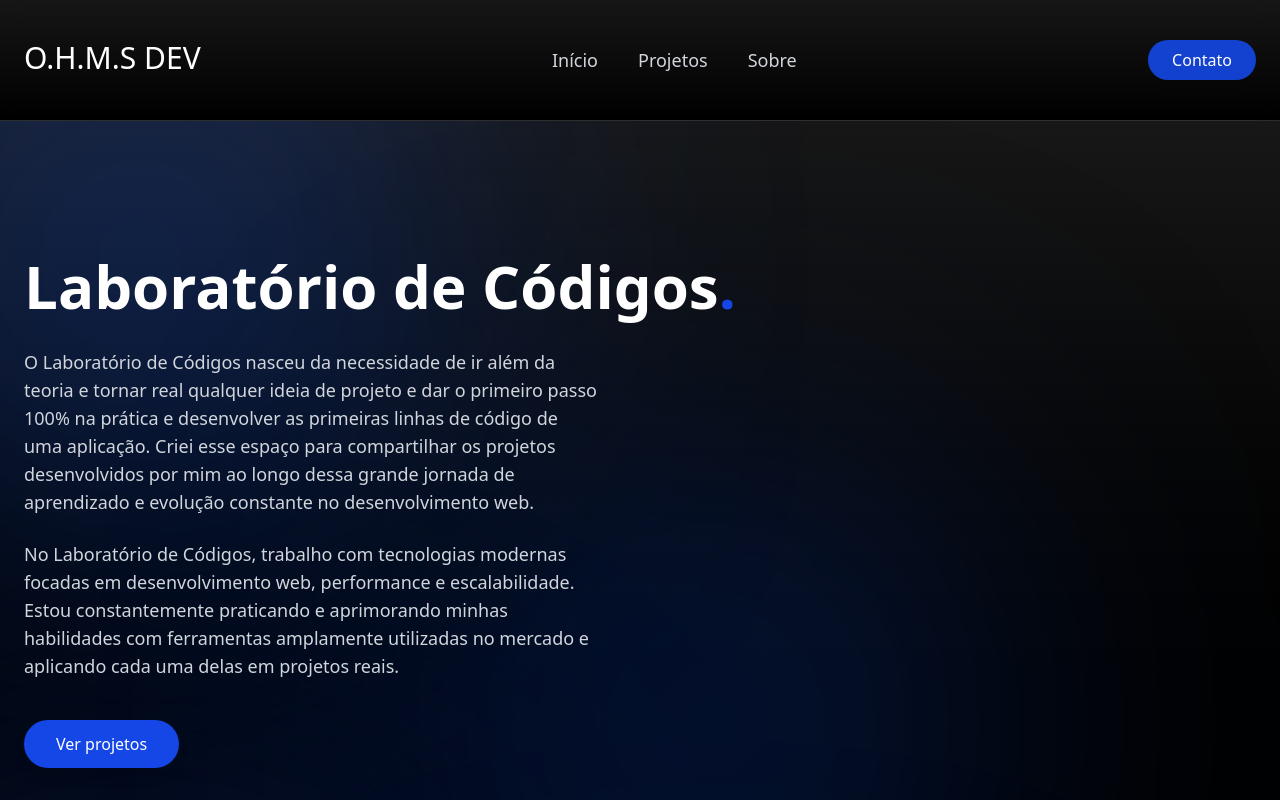
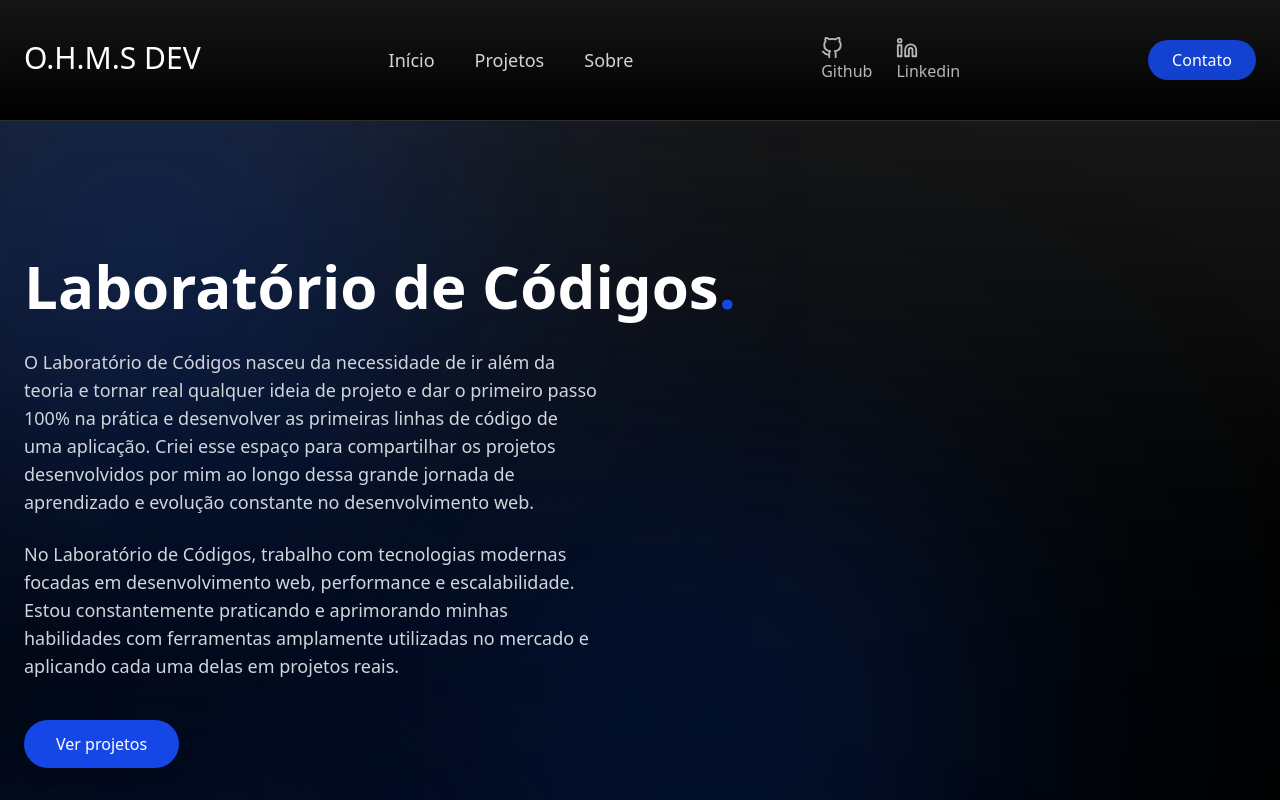
Before and after one commit to HENRYEZ97/Primeiro-projeto-meu-portf-lio, a Next.js app in the folder portfolio-octavio/: page / in a window 1280 px wide. Shown: the top 800 px of the page. Built offline with nearby package versions, Linux system fonts and the light colour scheme.

Commit message:
✅Componente das minhas redes sociais criado e importado no Header e Footer.

```diff
--- a/portfolio-octavio/app/componentes/Footer.tsx
+++ b/portfolio-octavio/app/componentes/Footer.tsx
@@ -1,8 +1,12 @@
+import RedeSocial from "./RedeSocial";
+
+
 export default function Footer() {
   return (
     <footer className="bg-gradient-to-t from-black/100 bg-black py-10 px-6 mt-20  mt-32 py-12 px-6 backdrop-blur-xl bg-black/40 border-t border-white/10">
       <div className="max-w-7xl mx-auto flex flex-col items-center gap-6">
         <h2 className="text-2xl h-30 text-center pt-10 text-white">O.H.M.S DEV</h2>
+        <RedeSocial />
         <p className="text-sm text-gray-400 text-center mt-6">
         © 2025 - Octávio Henrique — Todos os direitos reservados
         <span className="text-blue-700">.</span>
--- a/portfolio-octavio/app/componentes/Header.tsx
+++ b/portfolio-octavio/app/componentes/Header.tsx
@@ -1,5 +1,6 @@
 "use client";
 import Link from "next/link";
+import RedeSocial from "./RedeSocial";
 
 export default function Header() {
   return (
@@ -11,9 +12,9 @@ export default function Header() {
           <Link href="/#portfolio" className="hover:scale-110 transition">Projetos</Link>
           <Link href="/#sobre" className="hover:scale-110 transition">Sobre</Link>
         </nav>
-
+        <RedeSocial />
         <Link href="#contato">
-          <button className="cursor-pointer px-6 py-2 bg-blue-700/90 hover:bg-blue-600 rounded-full text-white shadow-lg hover:scale-110 transition">
+          <button className="cursor-pointer px-6 py-2 bg-blue-700/90 hover:bg-blue-600 rounded-full text-white shadow-lg transition">
             Contato
           </button>
         </Link>
--- /dev/null
+++ b/portfolio-octavio/app/componentes/RedeSocial.tsx
@@ -0,0 +1,28 @@
+"use client";
+
+import { GitHub } from "react-feather";
+import { Linkedin } from "react-feather";
+
+export default function RedeSocial () {
+    return (
+        <div className="flex items-center gap-6">
+            <a
+            href="https://github.com/HENRYEZ97"
+            target="_blank"
+            rel="noopener noreferrer"
+            className="text-white/70 hover:text-white transition transform hover:scale-110 hover:drop-shadow-[0_0_12px_rgba(59,130,246,0.6)]"
+            >
+                <GitHub size={22} />Github
+            </a>
+
+            <a
+            href="https://www.linkedin.com/in/henrique-mendes-2a213530a/"
+            target="_blank"
+            rel="noopener noreferrer"
+            className="text-white/70 hover:text-white transition transform hover:scale-110 hover:drop-shadow-[0_0_12px_rgba(14,165,233,0.6)]"
+            >
+                <Linkedin size={22} />Linkedin
+            </a>
+        </div>
+    )
+}
--- a/portfolio-octavio/package.json
+++ b/portfolio-octavio/package.json
@@ -10,6 +10,7 @@
   },
   "dependencies": {
     "framer-motion": "^12.23.26",
+    "lucide-react": "^0.562.0",
     "next": "16.0.0",
     "react": "19.2.0",
     "react-dom": "19.2.0",
```
Also changed, not shown: 1 other file (tests, documents, lock files or other folders).
